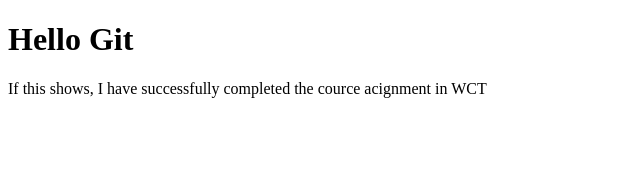
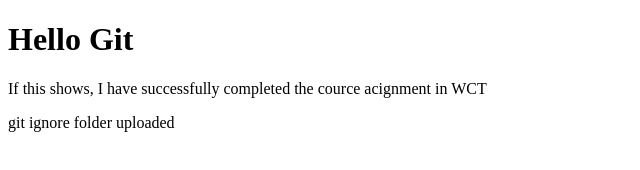
Before and after one commit to johannranudd/wtc-ca-johann, a plain HTML site: page index.html in a window 1280 px wide. Shown: the whole page, without its empty margins (0-640 px from the left). Drawn offline with Linux system fonts and the light colour scheme.

Commit message:
26/09/2020

```diff
--- a/index.html
+++ b/index.html
@@ -8,5 +8,6 @@
 <body>
     <h1>Hello Git</h1>
     <p>If this shows, I have successfully completed the cource acignment in WCT</p>
+    <p>git ignore folder uploaded</p>
 </body>
 </html>
```
Also changed, not shown: js/script.js (added), styles/styles.css (added).
